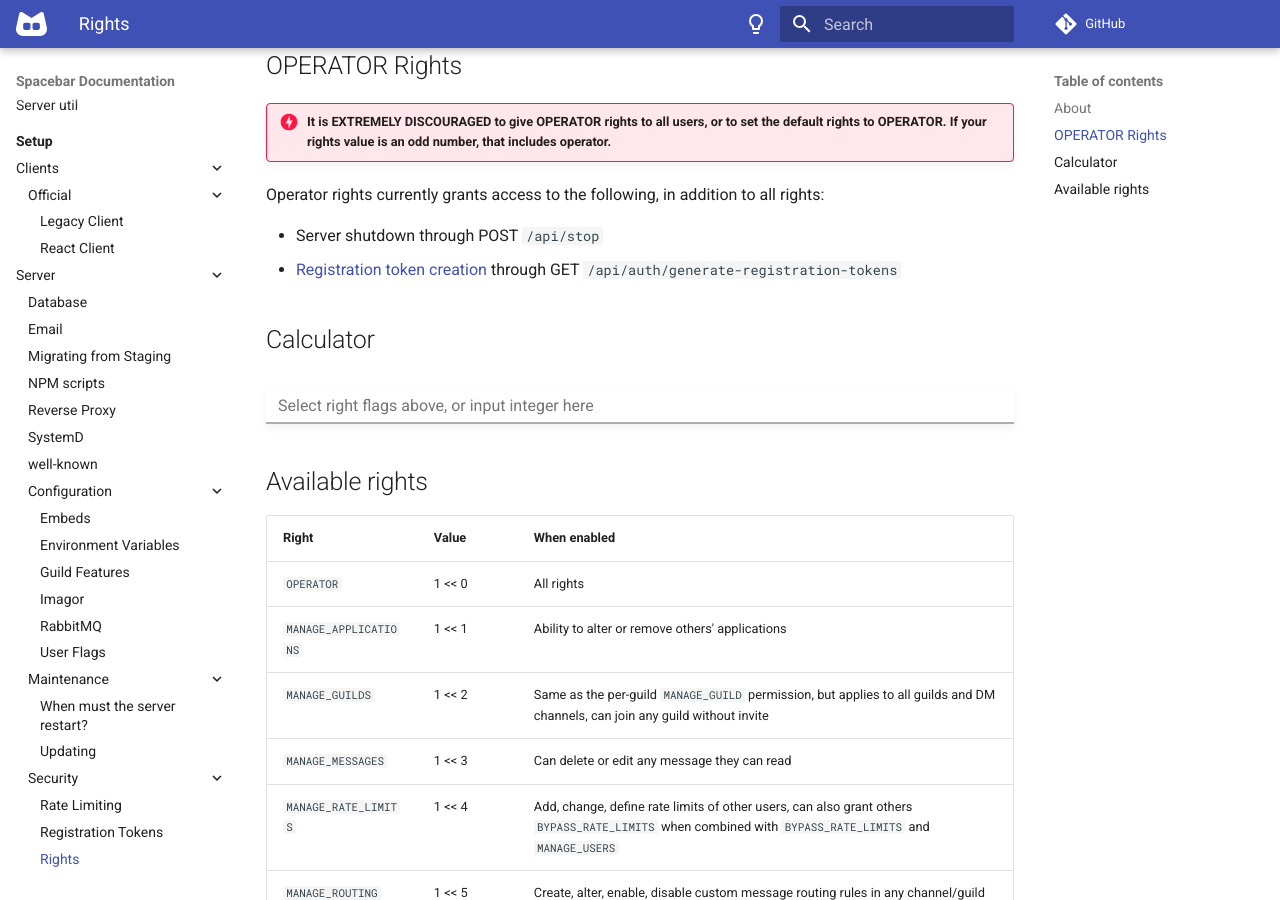
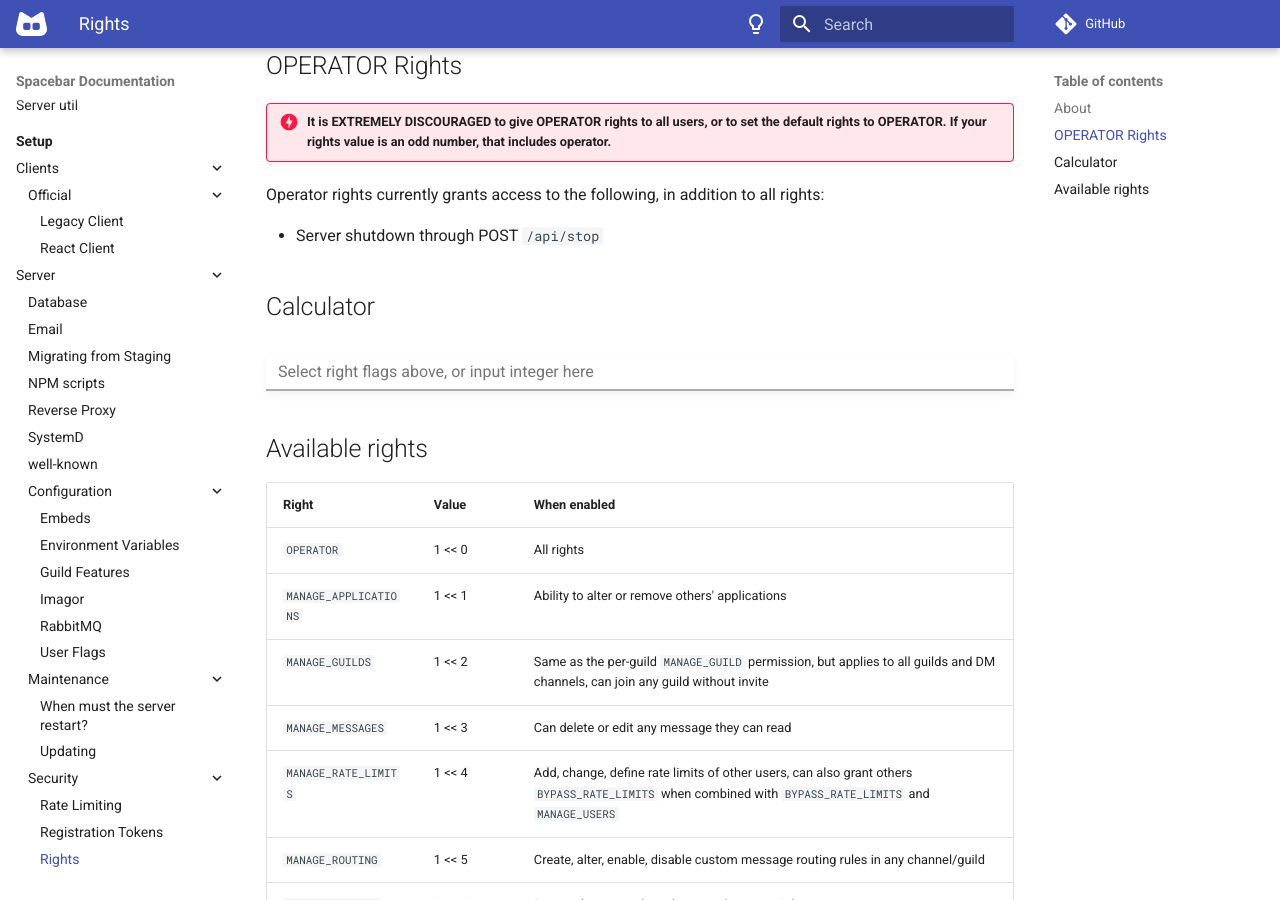
Before and after one commit to spacebarchat/docs, an MkDocs documentation site: the page built from docs/setup/server/security/rights.md, in a window 1280 px wide and 900 px high, scrolled down 578 px. Built offline with MkDocs 1.6.1 and Material for MkDocs 9.7.7, drawn with Linux system fonts in a browser that asks for light colours; comment, search, counter and statistics services are not loaded.

Commit message:
remove registration tokens from operator grant list

```diff
--- a/docs/setup/server/security/rights.md
+++ b/docs/setup/server/security/rights.md
@@ -22,7 +22,6 @@ is generated through the `npm run generate:rights` script. The script generates
 Operator rights currently grants access to the following, in addition to all rights:
 
 -   Server shutdown through POST `/api/stop`
--   [Registration token creation](regTokens.md) through GET `/api/auth/generate-registration-tokens`
 
 ## Calculator
 
```
